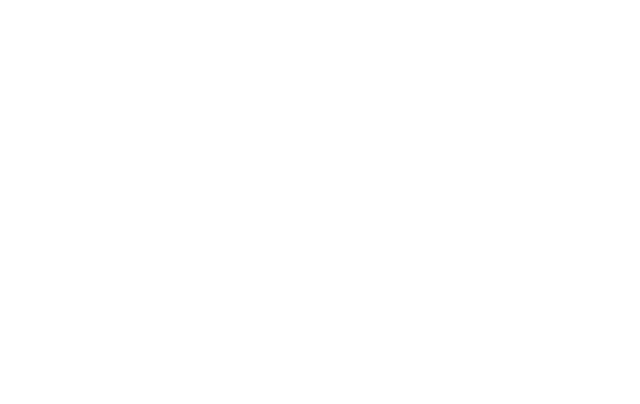
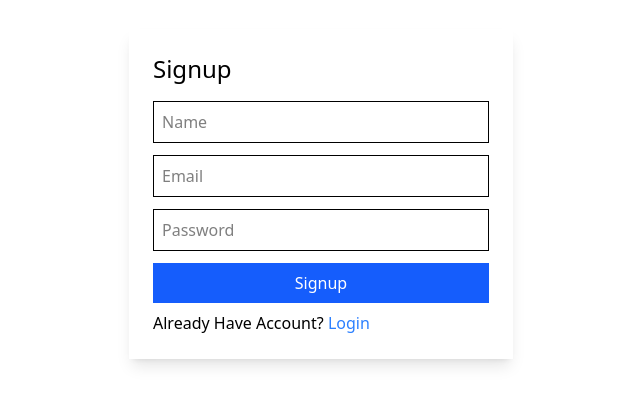
Before and after one commit to badri-2005/Blogger, a React (Vite) app in the folder frontend/: page /signup in a window 1280 px wide. Before the commit this address had no page. Shown: the part 206-610 px from the top of the page, without its empty margins (319-959 px from the left). Built offline with nearby package versions, Linux system fonts and the light colour scheme.

Commit message:
feat: add user signup and login components with routing

```diff
--- a/frontend/src/App.jsx
+++ b/frontend/src/App.jsx
@@ -3,6 +3,8 @@
 import BlogDetails from "./Pages/BlogDetails";
 import EditBlog from "./Pages/EditBlog";
 import AddBlog from "./Pages/AddBlog";
+import Signup from "./Components/Signup";
+import Login from "./Components/Login";
 
 function App() {
   return (
@@ -12,6 +14,8 @@
   <Route path="/add" element={<AddBlog />} />
   <Route path="/blog/:id" element={<BlogDetails />} />
   <Route path="/edit/:id" element={<EditBlog />} />
+  <Route path="/signup" element={<Signup />} />
+  <Route path="/login" element={<Login />} />
 </Routes>
 
     </BrowserRouter>
--- /dev/null
+++ b/frontend/src/Components/Login.jsx
@@ -0,0 +1,69 @@
+import { useState } from "react";
+import axios from "axios";
+import { useNavigate } from "react-router-dom";
+
+const Login = () => {
+  const [form, setForm] = useState({ email: "", password: "" });
+  const navigate = useNavigate();
+
+  const handleChange = (e) => {
+    setForm({ ...form, [e.target.name]: e.target.value });
+  };
+
+  const handleSubmit = async (e) => {
+    e.preventDefault();
+
+    try {
+      const res = await axios.post(
+        "https://devnotex.onrender.com/api/login",
+        form
+      );
+
+      alert(res.data.msg);   // "Logged In"
+      navigate("/",{
+        state:{
+name: res.data.name,
+        email: res.data.email        }
+      });         // redirect to home
+
+    } catch (err) {
+      alert(err.response?.data?.msg || "Login failed");
+    }
+  };
+
+  return (
+    <div className="flex justify-center items-center h-screen">
+      <form onSubmit={handleSubmit} className="p-6 shadow-lg w-96">
+        <h2 className="text-2xl mb-4">Login</h2>
+
+        <input
+          name="email"
+          placeholder="Email"
+          onChange={handleChange}
+          className="border p-2 w-full mb-3"
+        />
+
+        <input
+          name="password"
+          type="password"
+          placeholder="Password"
+          onChange={handleChange}
+          className="border p-2 w-full mb-3"
+        />
+
+        <button className="bg-green-600 text-white p-2 w-full">
+          Login
+        </button>
+
+        <p className="mt-2">
+          Are You New User!{" "}
+          <a href="/signup" className="text-blue-500">
+            Sign Up
+          </a>
+        </p>
+      </form>
+    </div>
+  );
+};
+
+export default Login;
--- /dev/null
+++ b/frontend/src/Components/Signup.jsx
@@ -0,0 +1,60 @@
+import { useState } from "react";
+import axios from "axios";
+import { useNavigate } from "react-router-dom";
+
+const Signup = () => {
+  const [form, setForm] = useState({ username: "", email: "", password: "" });
+  const navigate = useNavigate();
+
+  const handleChange = (e) => {
+    setForm({ ...form, [e.target.name]: e.target.value });
+  };
+
+  const handleSubmit = async (e) => {
+    e.preventDefault();
+    try {
+      await axios.post("https://devnotex.onrender.com/api/signup", form);
+      alert("Signup successful");
+      navigate("/login");
+    } catch (err) {
+      alert(err.response?.data?.message || "Signup failed");
+    }
+  };
+
+  return (
+    <div className="flex justify-center items-center h-screen">
+      <form onSubmit={handleSubmit} className="p-6 shadow-lg w-96">
+        <h2 className="text-2xl mb-4">Signup</h2>
+
+        <input
+          name="username"
+          placeholder="Name"
+          onChange={handleChange}
+          className="border p-2 w-full mb-3"
+        />
+
+        <input
+          name="email"
+          placeholder="Email"
+          onChange={handleChange}
+          className="border p-2 w-full mb-3"
+        />
+
+        <input
+          name="password"
+          type="password"
+          placeholder="Password"
+          onChange={handleChange}
+          className="border p-2 w-full mb-3"
+        />
+
+        <button className="bg-blue-600 text-white p-2 w-full">
+          Signup
+        </button>
+        <p className='mt-2'> Already Have Account? <a href="/login" className="text-blue-500">Login</a></p>
+      </form>
+    </div>
+  );
+};
+
+export default Signup;
--- a/frontend/src/Pages/Home.jsx
+++ b/frontend/src/Pages/Home.jsx
@@ -3,7 +3,9 @@
 import { Link, useNavigate } from "react-router-dom";
 import Header from "../Components/Header";
 import Footer from "../Components/Footer";
+import { useLocation } from "react-router-dom";
 
+// https://devnotex.onrender.com
 const Home = () => {
   const [blogs, setBlogs] = useState([]);
   const [loading, setLoading] = useState(true);
@@ -17,6 +19,11 @@
   const navigate = useNavigate();
 
   const ADMIN_PASSWORD = "123456"; // Move to env later
+
+  const Location = useLocation()
+  const user = Location.state
+  // console.log(user);
+
 
   const fetchBlogs = async () => {
     try {
@@ -84,7 +91,10 @@
           {/* Header */}
           <div className="mb-10 flex justify-between items-center">
             <div>
-              <h1 className="text-4xl font-semibold tracking-tight text-gray-900">
+              <h1 className="text-2xl font-medium text-gray-900 mb-1">
+                Welcome! <span className="text-red-700 font-bold">{user?.name}</span>
+              </h1>
+              <h1 className="text-4xl font-semibold tracking-tight text-gray-900 mt-2">
                 Latest Articles
               </h1>
               <p className="mt-2 text-gray-500 text-sm">
@@ -119,7 +129,7 @@
                   </h2>
 
                   <div className="mt-2 text-xs text-gray-400">
-                    {new Date(blog.createdAt).toLocaleDateString()} · {blog.author}
+                    {new Date(blog.createdAt).toLocaleDateString()} · <span className="text-black font-semibold">{blog.author}</span>
                   </div>
 
                   {/* ✅ Render formatted HTML safely */}
```
